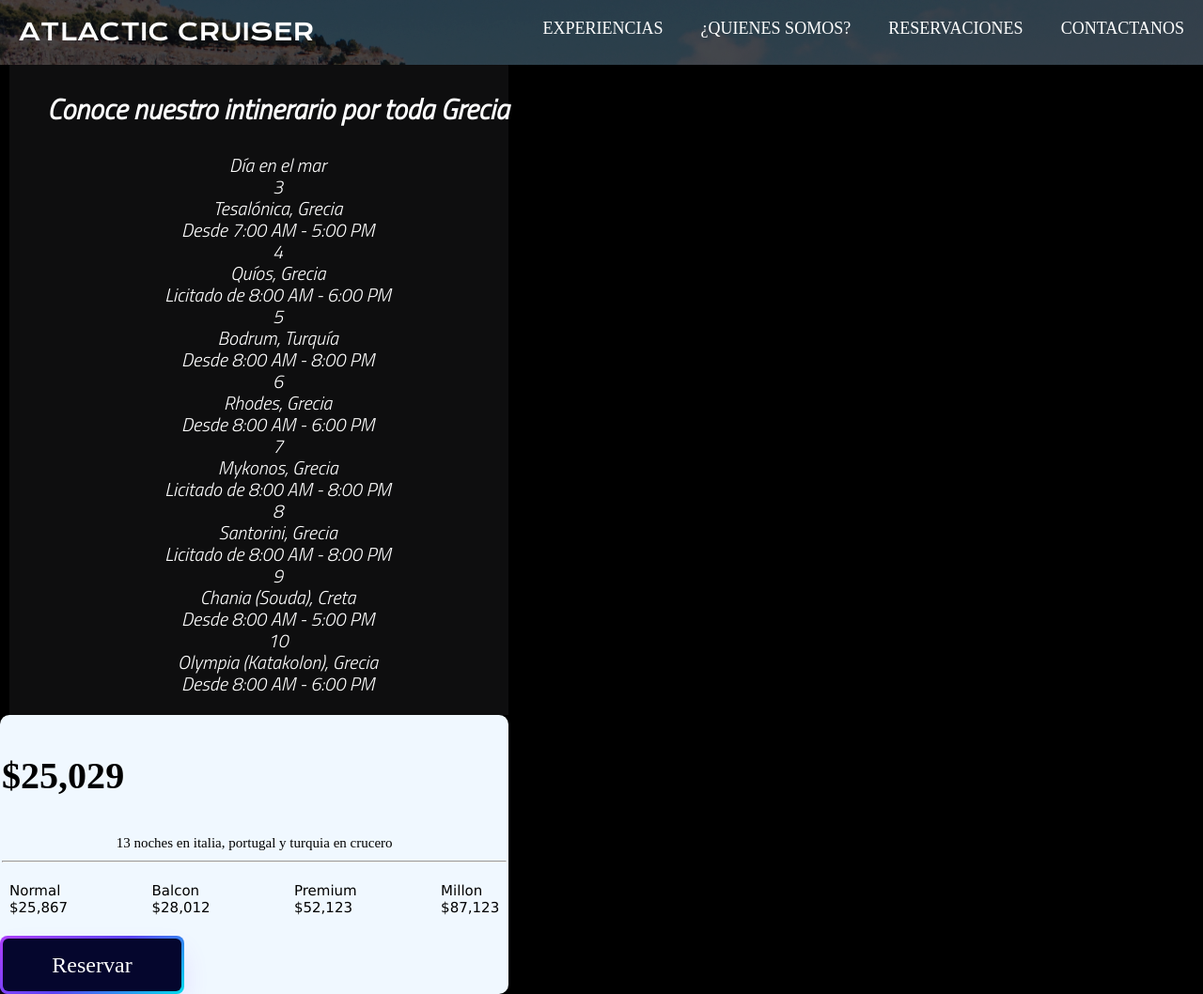
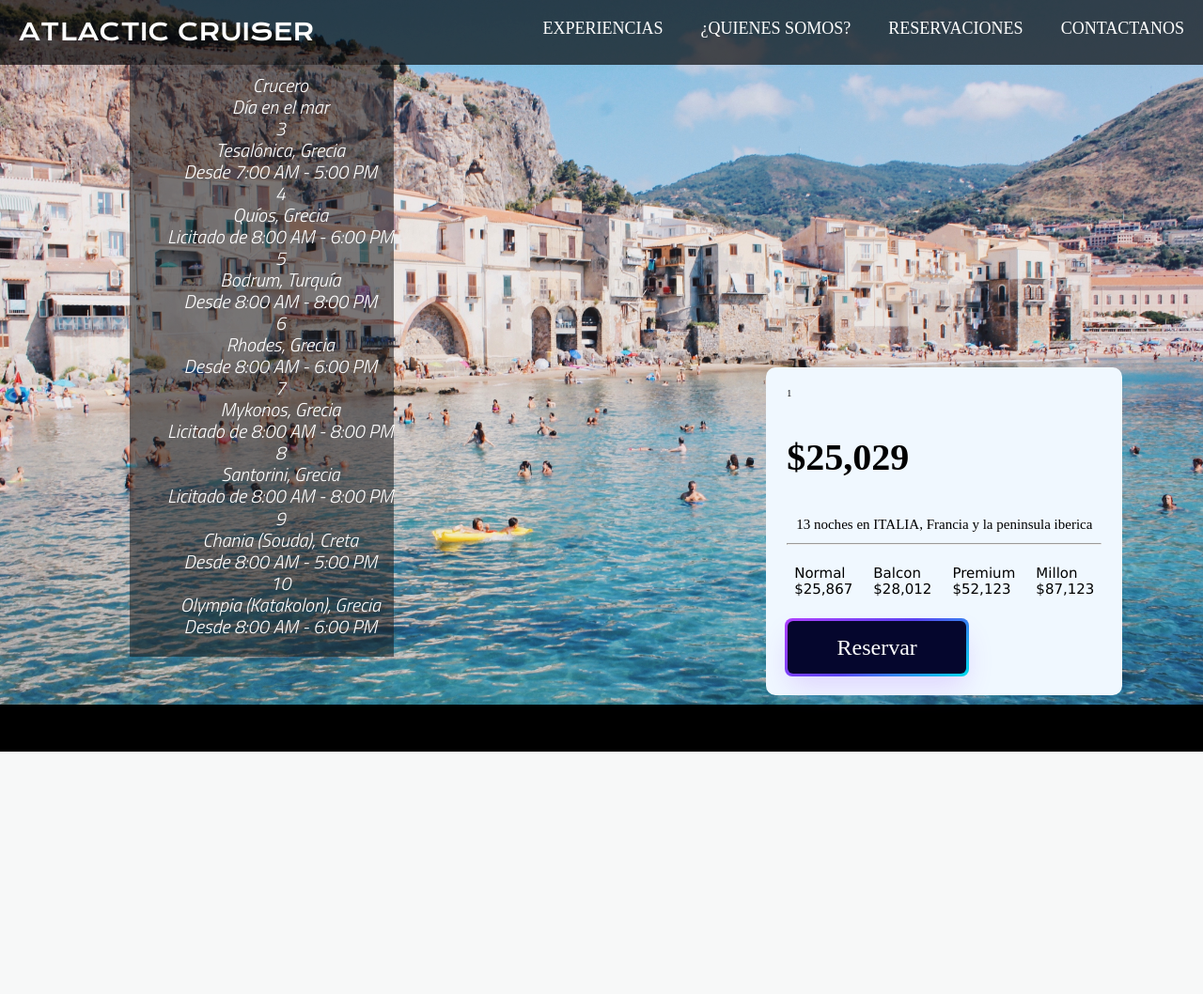
Before and after one commit to marcosjn19/U2ProyectoCruceros, a PHP site: page /reservaItalia.html in a window 1280 px wide. Shown: the whole page at 94% size. After the commit the page ends 800 px from the top, so only its background shows below. Run offline with PHP 8.4, Linux system fonts and the light colour scheme; some web fonts are replaced.

Commit message:
responsivos prueba
chequeo de responsividad

```diff
--- a/css/style-reservaciones.css
+++ b/css/style-reservaciones.css
@@ -41,12 +41,7 @@
 }
 /*----------- Contenedor ------------------*/
 
-.contenedor{
-    display: block;
-    position: absolute;
-    flex-direction: column;
-    align-items: center;
-}
+
 
 /*----------- INTINERARIO-------------------------*/
 .intinerario {
@@ -57,6 +52,7 @@
     background-color: rgba(27, 27, 28, 0.55);
     text-align: center;
     position: relative;
+    left: 10%;
 }
 .intinerario li{
     color: #FFFFFF;
@@ -70,16 +66,11 @@
     font-family: 'Titillium Web';
 }
 
-
-
-
-
-
 /*--------------------RECUADRO DE RESERVACION----------------*/
 .cuadro-reservacion{
     background-color: aliceblue;
     border-radius: 1rem;
-    position: relative;
+    position: absolute;
 
 
 }
@@ -87,6 +78,10 @@
 /*------POSICIONES-------*/
 .cuadro-reservacion {
     display: block;
+    top: 135%;
+    left: 1%;
+
+
 
 }
 .cuadro-reservacion h3, p{
@@ -121,7 +116,7 @@
 
 
 
-  /* botoncito */
+  /*------------botoncito-------------------------*/
 .boton {
     align-items: center;
     background-image: linear-gradient(144deg,#AF40FF, #5B42F3 50%,#00DDEB);
@@ -166,23 +161,19 @@
     }
 }
 /*------------media querys---------------*/
-@media (max-width: 768px){
-    .intinerario, .cuadro-reservacion{
-        width: 100%;
-
-    }
+@media (min-width: 768px){
 
     .cuadro-reservacion{
 
-            display: flex;
-            justify-content: center;
-            flex-direction: column;
-            align-items: center;
-            padding: 1rem;
-            margin: 1rem;
-
+        display: inline-block;
+        position: relative;
+        padding: 2rem;
+        top: 50%;
+        left: 40%;
+        margin: 1rem;
 
     }
 
 
+
 }
--- a/reservaEspaña.html
+++ b/reservaEspaña.html
@@ -70,7 +70,7 @@
         <br>
     </div>
     <div class="cuadro-reservacion">
-        <div class="precio-principal">
+        <div class="precio-principal">1
         <h3>$25,029 </h3>
         <p class="texto-reserva">
         13 noches en España, Francia y la peninsula iberica
@@ -106,8 +106,5 @@
         </div>
     </div>
     </section>
-    <footer class="foter">
-        <div class="wave"></div>
-      </footer>
 </body>
 </html>
--- a/reservaItalia.html
+++ b/reservaItalia.html
@@ -44,11 +44,10 @@
                 </nav>
             </div>
         </div>
-    <div class="contenedor">
         <div class = "intinerario">
             <div class="rutas">
                 <ul>
-                <h3> Conoce nuestro intinerario por toda Grecia</h3>
+                    <li>Crucero</li>
                     <li>Día en el mar</li>
                     <li>3</li>
                     <li>Tesalónica, Grecia<br>Desde 7:00 AM - 5:00 PM</li>
@@ -71,10 +70,10 @@
             <br>
         </div>
         <div class="cuadro-reservacion">
-                <div class="precio-principal">
+            <div class="precio-principal">1
             <h3>$25,029 </h3>
             <p class="texto-reserva">
-                13 noches en italia, portugal y turquia en crucero
+            13 noches en ITALIA, Francia y la peninsula iberica
             </p>
             <hr>
             </div>
@@ -105,8 +104,6 @@
                 <button class="boton" role="boton">
                     <span class="text"> Reservar </span></button>
             </div>
-
-            </div>
         </div>
         </section>
 </body>
```
Lines whose indentation alone changed are shown as unchanged.
